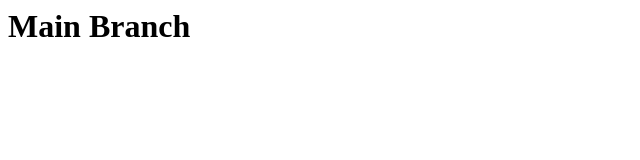
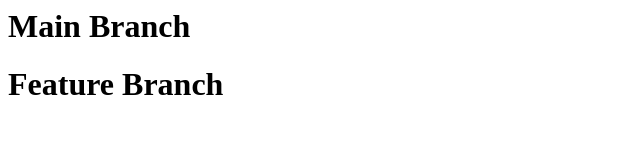
Before and after one commit to Shivam-1022/devops-project, a plain HTML site: page index.html in a window 1280 px wide. Shown: the whole page, without its empty margins (0-640 px from the left). Drawn offline with Linux system fonts and the light colour scheme.

Commit message:
updated index from Feature/login  branch

```diff
--- a/index.html
+++ b/index.html
@@ -1 +1,2 @@
 <h1>Main Branch</h1>
+<h1>Feature Branch</h1>
```
